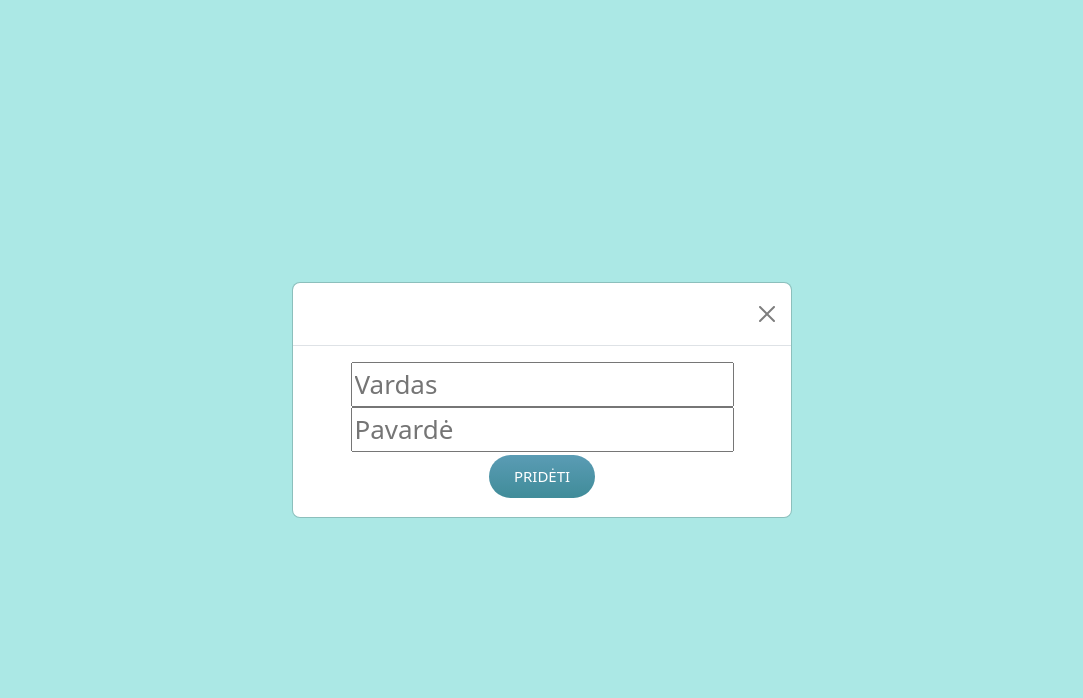
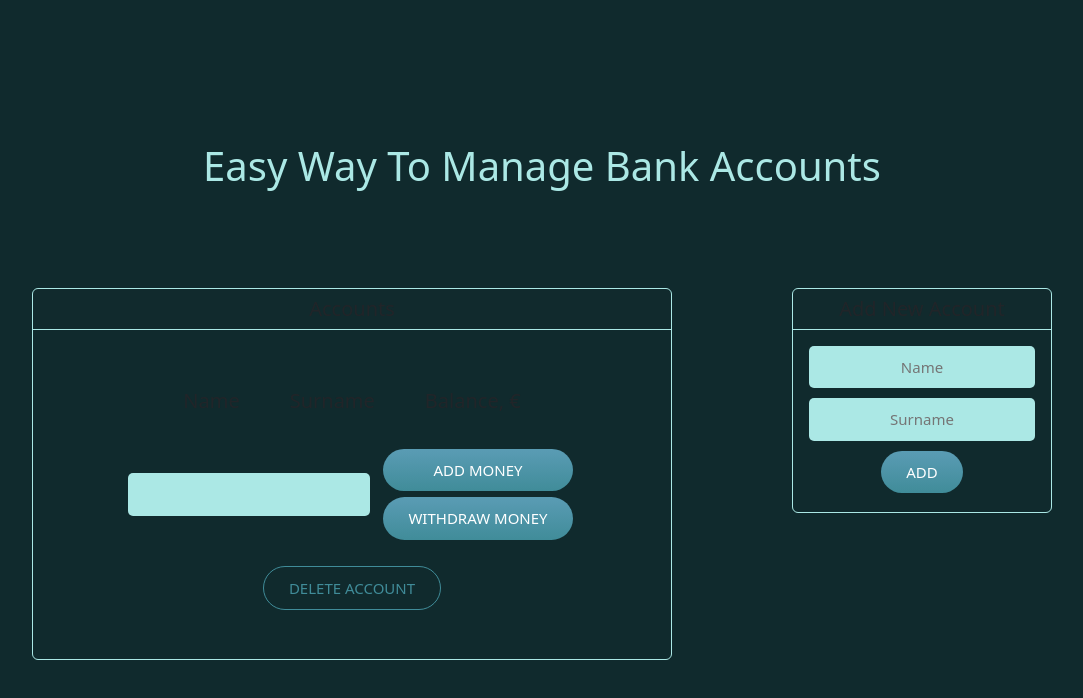
Before and after one commit to AusraMundus/U1-bankas-REACT, a React (Create React App) app: page / in a window 1280 px wide. Shown: the top 698 px of the page, without its empty margins (98-1181 px from the left). Built offline with nearby package versions, Linux system fonts and the light colour scheme.

Commit message:
Add New Account (CRUD create) kinda done

```diff
--- a/src/App.jsx
+++ b/src/App.jsx
@@ -34,14 +34,20 @@ function App() {
   return (
     <div className="App">
       <header className="App-header">
+        <h1>Easy Way To Manage Bank Accounts</h1>
+        <div className="container">
+          <div className="row">
+            <div className="col-8">
+              <ListOfAccounts />
+            </div>
+            <div className="col-4">
+              <AddNewAccount setCreateData={setCreateData} />
+            </div>
+          </div>
+        </div>
+      </header>
 
-        <h1>Easy Way To Manage Accounts</h1>
-        <h2>Sąskaitų sąrašas</h2>
-        <ListOfAccounts />
-        <button className="button-add" setCreateData={setCreateData} >Pridėti naują sąskaitą</button>
-        <AddNewAccount setCreateData={setCreateData} />
-      </header>
-    </div>
+    </div >
   );
 }
 
--- a/src/App.scss
+++ b/src/App.scss
@@ -10,23 +10,27 @@
   align-items: center;
   justify-content: center;
   font-size: calc(10px + 2vmin);
-  color: white;
+  color: #ABE8E5;
 }
 
 h1 {
-  margin-bottom: 50px;
-  padding: 20px 0;
-  border-bottom: 3px solid white;
-}
-
-h2 {
-  margin-bottom: 30px;
+  margin: 50px;
+  color: #ABE8E5;
 }
 
 p {
-  font-size: 15px;
+  font-size: 20px;
   padding: 10px 25px;
   margin: auto;
+}
+
+.card {
+  background-color: #102A2D;
+  border-color: #ABE8E5;
+}
+
+.card-header {
+  border-bottom-color: #ABE8E5;
 }
 
 ul.no-bullets {
@@ -35,14 +39,18 @@ ul.no-bullets {
   margin: 0; /* Remove margins */
 }
 
-.accountsList {
+.accounts-list {
   display: flex;
+  flex-direction: column;
   align-items: center;
   justify-content: center;
   gap: 20px;
   padding: 30px 0;
-  border-top: 1px solid #408c99;
-  border-bottom: 1px solid #408c99;
+}
+
+.account-name {
+  display: flex;
+  justify-content: space-between;
 }
 
 .fieldset {
@@ -51,23 +59,34 @@ ul.no-bullets {
   gap: 10px;
 }
 
+.fieldset-add-new {
+  display: flex;
+  flex-direction: column;
+  align-items: center;
+  gap: 10px;
+}
+
 .fieldset-input {
   background-color: #ABE8E5;
-  border-radius: 30px;
+  border-radius: 5px;
   border: none;
   text-align: center;
   font-size: 15px;
-  font-weight: bolder;
   padding: 10px;
-  max-width: 120px;
+  max-width: 100%;
+}
+
+.fieldset-input-add-new {
+  background-color: #ABE8E5;
+  border-radius: 5px;
+  border: none;
+  text-align: center;
+  font-size: 15px;
+  padding: 10px;
+  max-width: 100%;
 }
 
 .fieldset-buttons {
   display: flex;
   flex-direction: column;
 }
-
-.modal {
-  display: block;
-  background-color: #ABE8E5;
-}
--- a/src/Components/AddNewAccount.jsx
+++ b/src/Components/AddNewAccount.jsx
@@ -1,10 +1,6 @@
-// Paspaudus mygtuką Pridėti naują sąskaitą - turi sugeneruoti modalą, kuriame galima įvesti vardą ir pavardę, ir yra mygtukas Pridėti.
-
 import { useState, useRef, useEffect } from "react"
 
 export default function AddNewAccount({ setCreateData }) {
-
-    const [addNewModalDisplay, setAddNewModalDisplay] = useState('none');
 
     const nameRef = useRef(null);
     const surnameRef = useRef(null);
@@ -19,35 +15,20 @@ export default function AddNewAccount({ setCreateData }) {
             Surname: surname,
             Balance: 0
         });
-
-        setAddNewModalDisplay('none');
-        nameRef.current.value = '';
-        surnameRef.current.value = '';
     };
-
-    useEffect(() => {
-        setAddNewModalDisplay('block');
-    }, []);
 
     return (
         <>
-            <div className="modal" style={{ display: addNewModalDisplay }}>
-                <div className="modal-dialog  modal-dialog-centered">
-                    <div className="modal-content">
-                        <div className="modal-header">
-                            <h5 className="modal-title">Pridėti naują sąskaitą</h5>
-                            <button type="button" className="btn btn-close"></button>
-                        </div>
-                        <div className="modal-body">
-                            <form>
-                                <fieldset>
-                                    <input type="text" id="name" ref={nameRef} placeholder="Vardas" required />
-                                    <input type="text" id="surname" ref={surnameRef} placeholder="Pavardė" required />
-                                </fieldset>
-                            </form>
-                            <button className="button" onClick={save}>Pridėti</button>
-                        </div>
-                    </div>
+            <div className="card m-5">
+                <h5 className="card-header">Add New Account</h5>
+                <div className="m-3">
+                    <form>
+                        <fieldset className="fieldset-add-new">
+                            <input className="fieldset-input-add-new" type="text" id="name" ref={nameRef} placeholder="Name" required />
+                            <input className="fieldset-input-add-new" type="text" id="surname" ref={surnameRef} placeholder="Surname" required />
+                        </fieldset>
+                    </form>
+                    <button className="button-add" onClick={save}>Add</button>
                 </div>
             </div>
         </>
--- a/src/Components/ListOfAccounts.jsx
+++ b/src/Components/ListOfAccounts.jsx
@@ -5,27 +5,32 @@ export default function ListOfAccounts() {
 
     return (
         <>
-            <ul className="no-bullets">
+            <div className="card m-5">
+                <h5 className="card-header list-header">Accounts</h5>
+                <div className="card-body">
+                    <ul className="no-bullets list-group list-group-flush">
                         <li>
-                    <div>
-                        <div className="accountsList">
-                            <p>Vardas</p>
-                            <p>Pavardė</p>
-                            <p>Balansas<span>€</span></p>
+                            <div className="accounts-list">
+                                <div className="account-name">
+                                    <p>Name</p>
+                                    <p>Surname</p>
+                                    <p>Balance, €</p>
+                                </div>
                                 <form>
                                     <fieldset className="fieldset">
                                         <input type="number" className="fieldset-input" />
                                         <div className="fieldset-buttons">
-                                        <button className="button">Pridėti lėšų</button>
-                                        <button className="button">Nuskaičiuoti lėšas</button>
+                                            <button className="button">Add money</button>
+                                            <button className="button">Withdraw money</button>
                                         </div>
                                     </fieldset>
                                 </form>
-                            <button className="button-del">Ištrinti sąskaitą</button>
-                        </div>
+                                <button className="button-del">Delete account</button>
                             </div>
                         </li>
                     </ul>
+                </div>
+            </div>
         </>
     )
 }
--- a/src/buttons.scss
+++ b/src/buttons.scss
@@ -11,6 +11,29 @@
     text-transform: uppercase;
     padding: 10px 25px;
     margin: 3px;
+    &:hover {
+        background: linear - gradient(to bottom, #408c99 5%, #599bb3 100%);
+        background-color: #408c99;
+    }
+    &:active {
+        position: relative;
+        top: 1px;
+    }
+}
+
+.button-add {
+    cursor: pointer;
+    text-decoration: none;
+    color: #ffffff;
+    display: inline - block;
+    background: linear - gradient(to bottom, #599bb3 5%, #408c99 100%);
+    background-color: #599bb3;
+    border-radius: 30px;
+    border: none;
+    font-size: 15px;
+    text-transform: uppercase;
+    padding: 10px 25px;
+    margin: 10px 3px 3px;
     &:hover {
         background: linear - gradient(to bottom, #408c99 5%, #599bb3 100%);
         background-color: #408c99;
@@ -43,26 +66,3 @@
         top: 1px;
     }
 }
-
-.button-add {
-    cursor: pointer;
-    text-decoration: none;
-    color: #ffffff;
-    display: inline - block;
-    background: linear - gradient(to bottom, #599bb3 5%, #408c99 100%);
-    background-color: #599bb3;
-    border-radius: 30px;
-    border: none;
-    font-size: 15px;
-    text-transform: uppercase;
-    padding: 10px 25px;
-    margin: 30px 3px 3px;
-    &:hover {
-        background: linear - gradient(to bottom, #408c99 5%, #599bb3 100%);
-        background-color: #408c99;
-    }
-    &:active {
-        position: relative;
-        top: 1px;
-    }
-}
```
Lines whose indentation alone changed are shown as unchanged.
